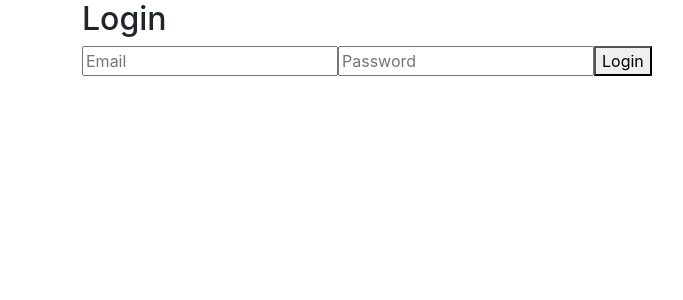
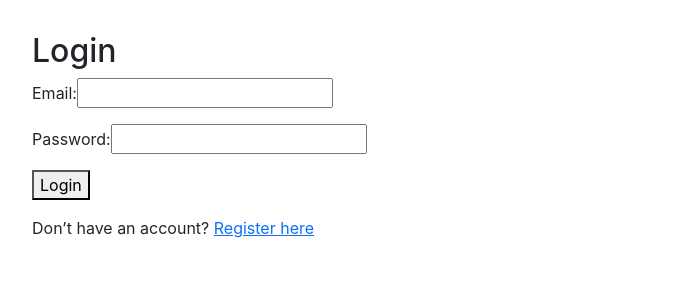
Before and after one commit to paromita7-hub/expense-tracker-frontend, a React (Create React App) app: page / in a window 1280 px wide. Shown: the top 300 px of the page, without its empty margins (0-683 px from the left). Built offline with nearby package versions, Linux system fonts and the light colour scheme.

Commit message:
🔧 Update Login.js with deployed backend URL

```diff
--- a/src/pages/Login.js
+++ b/src/pages/Login.js
@@ -1,61 +1,72 @@
-import React, { useState } from "react";
+// ✅ src/pages/Login.js
+import React, { useState } from 'react';
+import { useNavigate, Link } from 'react-router-dom';
+import axios from 'axios';
 
-function Login() {
-  const [email, setEmail] = useState("");
-  const [password, setPassword] = useState("");
-  const [error, setError] = useState("");
+const Login = () => {
+  const navigate = useNavigate();
+  const [email, setEmail] = useState('');
+  const [password, setPassword] = useState('');
+  const [error, setError] = useState('');
 
-  const handleLogin = async (e) => {
+  const handleSubmit = async (e) => {
     e.preventDefault();
-    setError("");
 
     try {
-      const res = await fetch("https://expense-tracker-backend-uuht.onrender.com/api/users/login", {
-        method: "POST",
-        headers: {
-          "Content-Type": "application/json",
-        },
-        body: JSON.stringify({ email, password }),
-      });
+      const res = await axios.post(
+        'https://expense-tracker-backend-uuht.onrender.com/api/auth/login',
+        {
+          email,
+          password,
+        }
+      );
 
-      const data = await res.json();
+      // Save token to localStorage
+      localStorage.setItem('token', res.data.token);
 
-      if (!res.ok) {
-        setError(data.message || "Login failed");
-        return;
-      }
-
-      // Save token and redirect
-      localStorage.setItem("token", data.token);
-      window.location.href = "/dashboard"; // or wherever your dashboard route is
+      // Navigate to dashboard
+      navigate('/dashboard');
     } catch (err) {
-      setError("Something went wrong. Please try again.");
+      setError(err.response?.data?.message || 'Login failed');
     }
   };
 
   return (
-    <div className="container">
+    <div style={{ padding: '2rem' }}>
       <h2>Login</h2>
-      <form onSubmit={handleLogin}>
+      <form onSubmit={handleSubmit}>
+        <div>
+          <label>Email:</label>
           <input
             type="email"
-          placeholder="Email"
+            name="email"
+            required
             value={email}
-          required
             onChange={(e) => setEmail(e.target.value)}
           />
+        </div>
+        <div style={{ marginTop: '1rem' }}>
+          <label>Password:</label>
           <input
             type="password"
-          placeholder="Password"
+            name="password"
+            required
             value={password}
-          required
             onChange={(e) => setPassword(e.target.value)}
           />
-        <button type="submit">Login</button>
-        {error && <p style={{ color: "red" }}>{error}</p>}
+        </div>
+        <button style={{ marginTop: '1rem' }} type="submit">
+          Login
+        </button>
       </form>
+
+      {error && <p style={{ color: 'red', marginTop: '1rem' }}>{error}</p>}
+
+      <p style={{ marginTop: '1rem' }}>
+        Don’t have an account? <Link to="/register">Register here</Link>
+      </p>
     </div>
   );
-}
+};
 
 export default Login;
```
Lines whose indentation alone changed are shown as unchanged.
